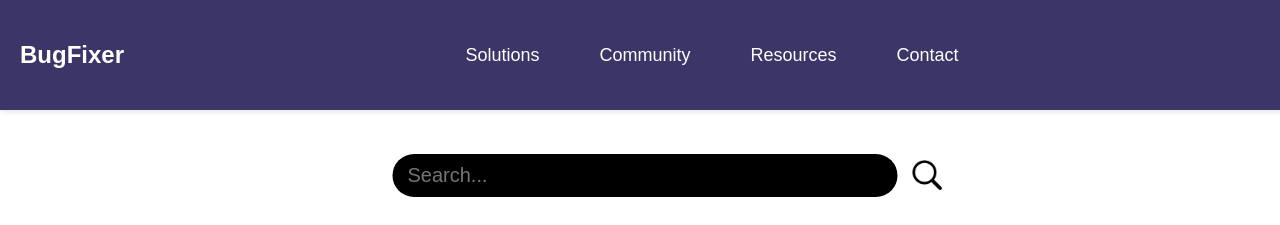
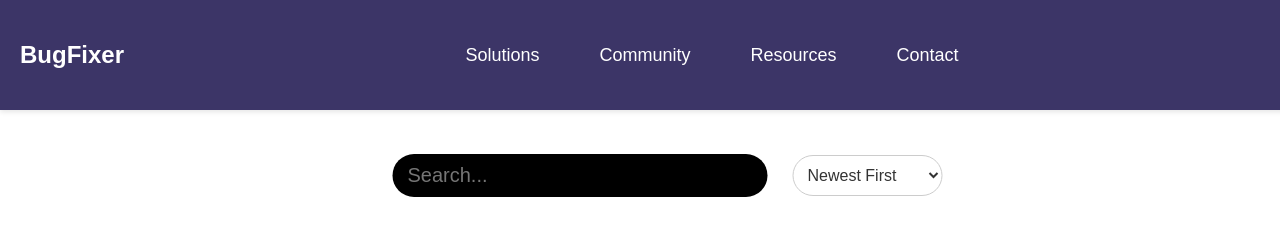
Before and after one commit to Shayhha/BS-PMC-2024-Team25, a React (Vite) app in the folder client/: page /coder in a window 1280 px wide. Shown: the top 225 px of the page. Built offline with nearby package versions, Linux system fonts and the light colour scheme; no server answers.

Commit message:
BSPMS2425-35-sorting bugs

```diff
--- a/client/src/Coder/coder.css
+++ b/client/src/Coder/coder.css
@@ -1,4 +1,4 @@
-
+/* Container for the Coder component */
 .coder {
     padding-top: 340px;
     position: relative;
@@ -9,6 +9,7 @@
     background-color: #f9f9f9;
 }
 
+/* Inner container for scrolling bugs */
 .coder_inner_container {
     max-height: calc(100vh - 100px);
     overflow-y: scroll; /* Enables vertical scrolling */
@@ -18,6 +19,7 @@
     display: none; /* For Chrome, Safari, and Opera */
 }
 
+/* Search container styling */
 .coder_search_container {
     position: fixed;
     top: 150px;
@@ -31,6 +33,7 @@
     height: 50px;
 }
 
+/* Search input styling */
 .coder_search_input {
     border: none;
     outline: none;
@@ -44,8 +47,50 @@
     color: white;
 }
 
+/* Search icon styling */
 .coder_search_icon {
     width: 30px;
     height: 30px;
     cursor: pointer;
 }
+
+/* Combo Box Styles */
+.coder_sort_select {
+    border: 1px solid #ccc;
+    border-radius: 25px;
+    padding: 10px;
+    font-size: 16px;
+    background-color: #ffffff;
+    color: #333;
+    margin-left: 10px;
+    cursor: pointer;
+    outline: none;
+    width: 150px; /* Adjust width as needed */
+    transition: border-color 0.3s ease;
+    position: relative; /* To place the custom arrow */
+}
+
+.coder_sort_select:focus {
+    border-color: #666;
+}
+
+.coder_sort_select option {
+    background-color: #f9f9f9;
+    color: #333;
+}
+
+.coder_sort_select::-ms-expand {
+    display: none; /* Hide default arrow for Internet Explorer */
+}
+
+/* Style for dropdown arrow */
+.coder_sort_select::after {
+    content: "▼"; /* Add a down arrow */
+    font-size: 12px;
+    color: #333;
+    position: absolute;
+    right: 10px;
+    top: 50%;
+    transform: translateY(-50%);
+    pointer-events: none; /* So the arrow doesn't interfere with dropdown */
+}
--- a/client/src/Coder/coder.jsx
+++ b/client/src/Coder/coder.jsx
@@ -7,10 +7,18 @@ import axios from 'axios';
 function Coder() {
     const [bugArray, setBugArray] = useState([]);
     const [searchResult, setSearchResult] = useState("");
+    const [sortOption, setSortOption] = useState('newest');
+    const [oldestDate, setOldestDate] = useState(null);
+    const [newestDate, setNewestDate] = useState(null);
+    const [bugDateStatus, setBugDateStatus] = useState({});
 
     useEffect(() => {
         fetchBugs();
     }, []);
+
+    useEffect(() => {
+        calculateDateExtremes();
+    }, [bugArray]);
 
     const fetchBugs = async () => {
         try {
@@ -19,6 +27,38 @@ function Coder() {
         } catch (error) {
             console.error('Error fetching bugs:', error);
         }
+    };
+
+    const calculateDateExtremes = () => {
+        if (bugArray.length === 0) return;
+
+        const dates = bugArray.map(bug => parseDate(bug.creationDate));
+        const minDate = new Date(Math.min(...dates));
+        const maxDate = new Date(Math.max(...dates));
+
+        setOldestDate(minDate);
+        setNewestDate(maxDate);
+
+        const statusMap = {};
+        for (const bug of bugArray) {
+            const bugDate = parseDate(bug.creationDate);
+            if (oldestDate && newestDate) {
+                if (bugDate.getTime() === oldestDate.getTime()) {
+                    statusMap[bug.bugId] = 'oldest';
+                } else if (bugDate.getTime() === newestDate.getTime()) {
+                    statusMap[bug.bugId] = 'newest';
+                } else {
+                    statusMap[bug.bugId] = 'none';
+                }
+            }
+        }
+        setBugDateStatus(statusMap);
+    };
+
+    const parseDate = (dateStr) => {
+        // Convert DD/MM/YYYY to YYYY-MM-DD
+        const [day, month, year] = dateStr.split('/').map(num => parseInt(num, 10));
+        return new Date(year, month - 1, day);
     };
 
     const handleSearchChange = (e) => {
@@ -46,6 +86,17 @@ function Coder() {
         }
     };
 
+    const sortedBugs = [...bugArray].sort((a, b) => {
+        const dateA = parseDate(a.creationDate);
+        const dateB = parseDate(b.creationDate);
+
+        if (sortOption === 'newest') {
+            return dateB - dateA;
+        } else {
+            return dateA - dateB;
+        }
+    });
+
     return (
         <div className="coder">
             <div className="coder_search_container">
@@ -56,16 +107,20 @@ function Coder() {
                     value={searchResult}
                     onChange={handleSearchChange}
                 />
-                <img
-                    src={searchIcon}
-                    className="coder_search_icon"
-                    alt="Search"
-                    onClick={handleSearch}
-                />
+
+                <select
+                    className="coder_sort_select"
+                    value={sortOption}
+                    onChange={(e) => setSortOption(e.target.value)}
+                >
+                    <option value="newest">Newest First</option>
+                    <option value="oldest">Oldest First</option>
+                </select>
+
             </div>
 
             <div className="coder_inner_container">
-                {bugArray.map(bug => (
+                {sortedBugs.map(bug => (
                     <BugItem
                         key={bug.bugId}
                         bugId={bug.bugId}
@@ -79,6 +134,7 @@ function Coder() {
                         openDate={bug.openDate}
                         isAdmin={false} // Adjust this based on actual admin check
                         onSave={handleSave}
+                        dateStatus={bugDateStatus[bug.bugId] || 'none'}
                     />
                 ))}
             </div>
--- a/client/src/Register/register.jsx
+++ b/client/src/Register/register.jsx
@@ -9,7 +9,7 @@ function Register() {
         password: '',
         name: '',
         lastname: '',
-    userType: '', // New field for worker type
+        userType: '',
     });
 
     const [error, setError] = useState('');
@@ -30,8 +30,22 @@ function Register() {
             const response = await axios.post('http://localhost:8090/homepage/register', formData);
 
             if (response.data.error) {
-        setError(response.data.error);
+                let errorMessage = 'An unexpected error occurred. Please try again.';
+
+                // Directly handle specific error messages
+                if (response.data.error.includes('User with this email already exists')) {
+                    errorMessage = 'The email address you have entered is already in use. Please try another one.';
+                } else if (response.data.error.includes('Missing fields')) {
+                    errorMessage = 'Please fill in all required fields.';
+                } else {
+                    errorMessage = response.data.error;
+                }
+
+                setError(errorMessage);
                 setSuccess(''); // Clear any previous success message
+
+                // Show popup message
+                alert(errorMessage);
             } else {
                 console.log('Registration successful:', response.data);
                 setError(''); // Clear any previous error
@@ -46,9 +60,20 @@ function Register() {
                 }, 1000); // Delay of 1 second before redirecting
             }
         } catch (error) {
-      setError('An error occurred. Please try again.');
+            let errorMessage = 'An unexpected error occurred. Please try again.';
+
+            // Handle cases where error.response is not available
+            if (error.response && error.response.data && error.response.data.error) {
+                errorMessage = error.response.data.error;
+            } else if (error.message) {
+                errorMessage = error.message;
+            }
+
+            setError(errorMessage);
             setSuccess(''); // Clear any previous success message
-      console.error('Registration error:', error);
+
+            // Show popup message for unexpected errors
+            alert(errorMessage);
         }
     };
 
```
Also changed, not shown: 1 other file (tests, documents, lock files or other folders). Lines whose indentation alone changed are shown as unchanged.
